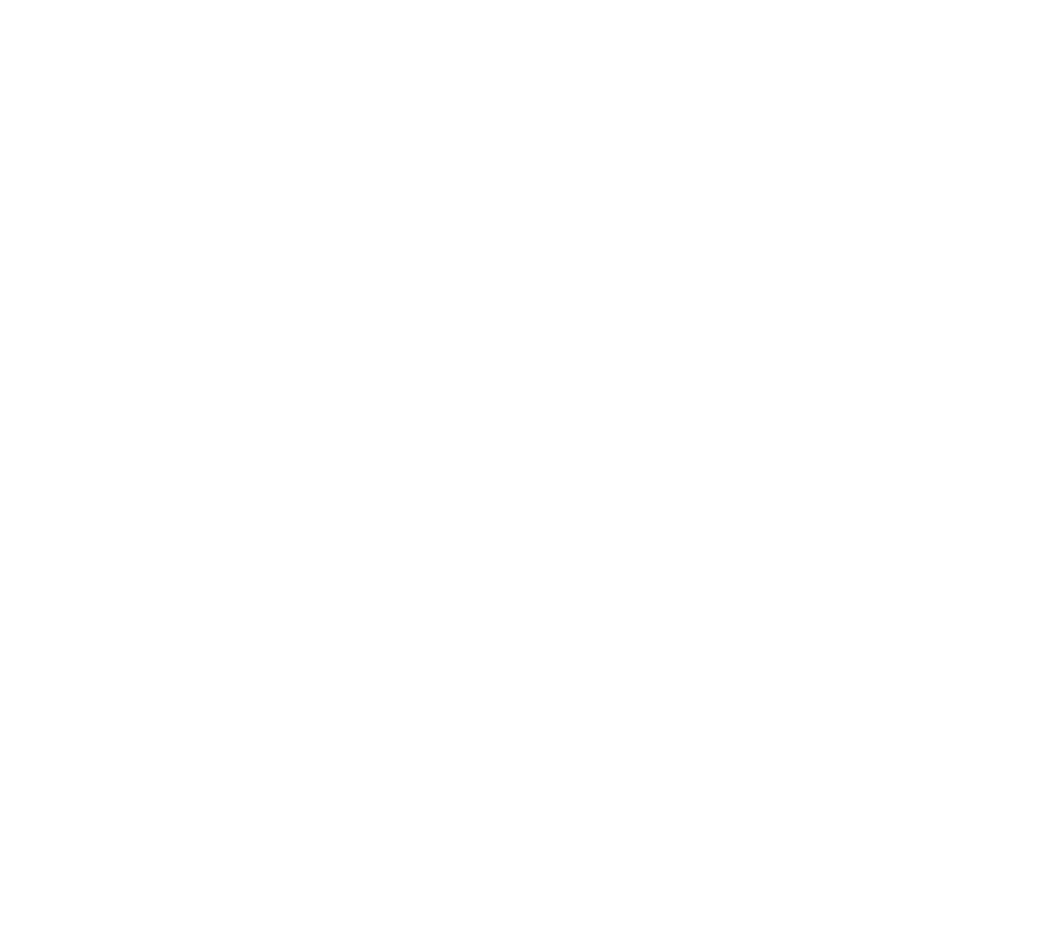
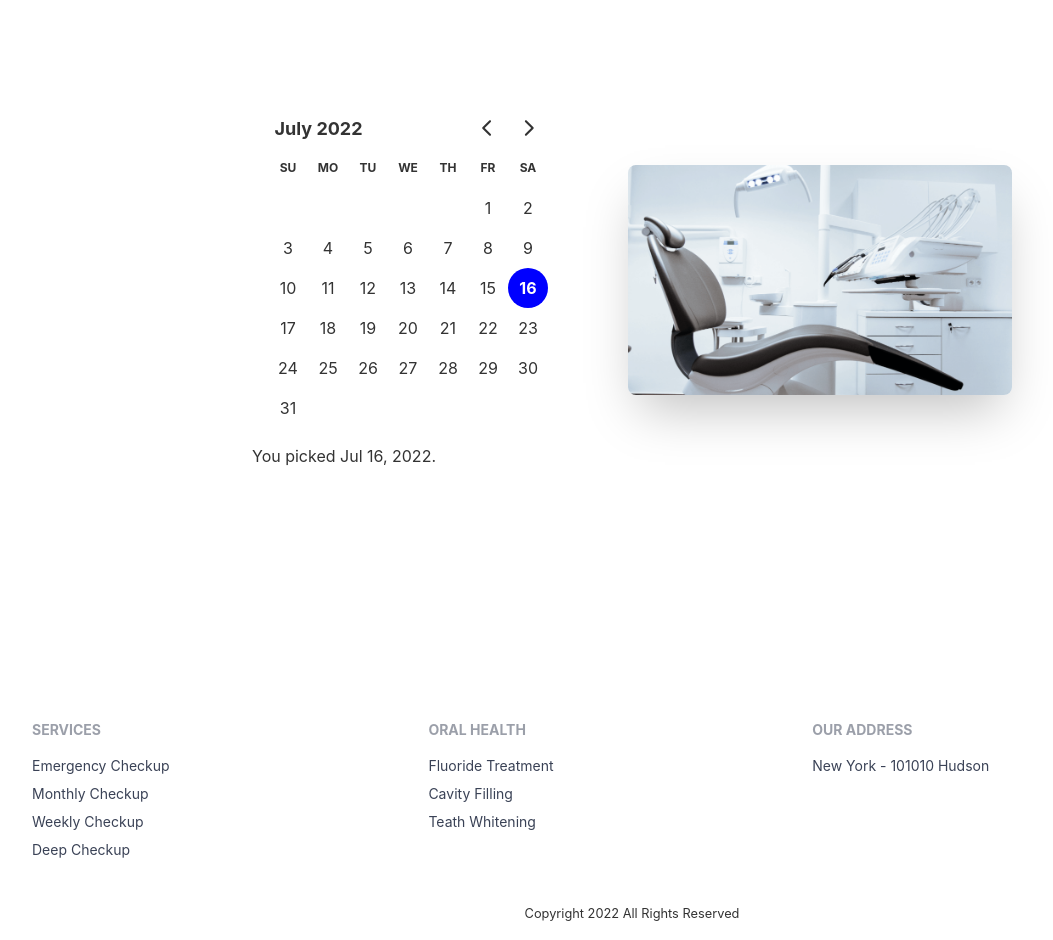
Before and after one commit to Eity2021/Doctor-Appoinment-project-Client, a React (Create React App) app: page /appointment in a window 1280 px wide. Shown: the part 200-1140 px from the top of the page, without its empty margins (8-1061 px from the left). Before the commit the page ends 800 px from the top, so only its background shows below. Built offline with nearby package versions, Linux system fonts and the light colour scheme.

Commit message:
appointmentBanner design complete $ install react day piker for calende $ create AvailableAppointment component

```diff
--- a/package.json
+++ b/package.json
@@ -7,7 +7,9 @@
     "@testing-library/react": "^13.3.0",
     "@testing-library/user-event": "^13.5.0",
     "daisyui": "^2.19.0",
+    "date-fns": "^2.28.0",
     "react": "^18.2.0",
+    "react-day-picker": "^8.0.7",
     "react-dom": "^18.2.0",
     "react-icons": "^4.4.0",
     "react-router-dom": "^6.3.0",
--- a/src/App.js
+++ b/src/App.js
@@ -1,19 +1,19 @@
-import { Route, Routes } from 'react-router-dom';
-import './App.css';
-import Home from './Doctor/Home/Home';
-import About from './Doctor/About/About';
-import Appointment from './Doctor/Appointment/Appointment';
-import Reviews from './Doctor/Reviews/Reviews';
-import ContactUs from './Doctor/ContactUs/ContactUs';
-import Login from './Doctor/Login/Login';
-import NotFound from './Doctor/NotFound/NotFound';
-
+import { Route, Routes } from "react-router-dom";
+import "./App.css";
+import Home from "./Doctor/Home/Home";
+import About from "./Doctor/About/About";
+import Appointment from "./Doctor/Appointment/Appointment";
+import Reviews from "./Doctor/Reviews/Reviews";
+import ContactUs from "./Doctor/ContactUs/ContactUs";
+import Login from "./Doctor/Login/Login";
+import NotFound from "./Doctor/NotFound/NotFound";
+import Header from "./Doctor/Share/Header/Header";
 
 function App() {
   return (
     <div>
-
-       <Routes>
+      <Header></Header>
+      <Routes>
         <Route path="/" element={<Home />} />
         <Route path="about" element={<About />} />
         <Route path="appointment" element={<Appointment />} />
--- a/src/Doctor/Appointment/Appointment.js
+++ b/src/Doctor/Appointment/Appointment.js
@@ -1,14 +1,15 @@
-import React from 'react';
-import Header from '../Share/Header/Header';
+import React from "react";
+import Footer from "../Share/Footer/Footer";
+import AppointmentBanner from "./AppointmentBanner/AppointmentBanner";
 
 const Appointment = () => {
-    return (
-        <div>
-            <Header></Header>
-               <h1>this is Appointment pag</h1>
+  return (
+    <div>
+      <AppointmentBanner></AppointmentBanner>
 
-        </div>
-    );
+      <Footer></Footer>
+    </div>
+  );
 };
 
 export default Appointment;
--- /dev/null
+++ b/src/Doctor/Appointment/AppointmentBanner/AppointmentBanner.js
@@ -0,0 +1,27 @@
+import React, { useState } from "react";
+import chair from "../../images/chair.png";
+import { DayPicker } from "react-day-picker";
+import "react-day-picker/dist/style.css";
+import { format } from "date-fns";
+const AppointmentBanner = () => {
+  const [date, setDate] = useState(new Date());
+  return (
+    <div>
+      <div class="hero min-h-screen ">
+        <div class="hero-content flex-col lg:flex-row-reverse">
+          <img
+            src={chair}
+            alt="chair"
+            class="  max-w-sm rounded-lg shadow-2xl"
+          />
+          <div className="mr-12">
+            <DayPicker mode="single" selected={date} onSelect={setDate} />
+            <p>You picked {format(date, "PP")}.</p>
+          </div>
+        </div>
+      </div>
+    </div>
+  );
+};
+
+export default AppointmentBanner;
--- /dev/null
+++ b/src/Doctor/Appointment/AvailableAppointment/AvailableAppointment.js
@@ -0,0 +1,11 @@
+import React from 'react';
+
+const AvailableAppointment = () => {
+    return (
+        <div>
+
+        </div>
+    );
+};
+
+export default AvailableAppointment;
--- a/src/Doctor/ContactUs/ContactUs.js
+++ b/src/Doctor/ContactUs/ContactUs.js
@@ -1,11 +1,48 @@
-import React from 'react';
+import React from "react";
+import Appointment from "../images/appointment.png";
+import PrimaryButton from "../Share/PrimaryButton/PrimaryButton";
+const ContactUs = () => {
+  return (
+    <section  className="bg-no-repeat"
+      style={{
+        background: `url(${Appointment})`,
 
-const ContactUs = () => {
-    return (
+      }}
+    >
+      <div className="text-center">
+        <div className="pt-12">
+          <h2 className="text-xl  font-bold text-secondary text-center mb-2  uppercase">
+            Contact Us
+          </h2>
+          <h1 className="text-3xl  text-info text-center mb-4">
+            Stay connected with us
+          </h1>
+        </div>
         <div>
-            <h1>this is contact page</h1>
+          <div>
+            <input
+              type="text"
+              placeholder="Email Address"
+              class="input w-full max-w-xs mb-3"
+            />
+          </div>
+          <div>
+            <input
+              type="text"
+              placeholder="Subject"
+              class="input w-full max-w-xs mb-3"
+            />
+          </div>
+          <div>
+            <textarea class="textarea  w-full max-w-xs" placeholder="your message "></textarea>
+          </div>
+          <div>
+            <PrimaryButton>Submit</PrimaryButton>
+          </div>
         </div>
-    );
+      </div>
+    </section>
+  );
 };
 
 export default ContactUs;
--- a/src/Doctor/Home/Banner/Banner.js
+++ b/src/Doctor/Home/Banner/Banner.js
@@ -1,13 +1,17 @@
 import React from "react";
 import chair from "../../images/chair.png"
 import PrimaryButton from './../../Share/PrimaryButton/PrimaryButton';
+import bg from "../../images/bg.png"
 const Banner = () => {
   return (
-    <div>
+    <div style = {{
+      background: `url(${bg})`,
+
+  }}>
       <div class="hero min-h-screen ">
         <div class="hero-content flex-col lg:flex-row-reverse ">
           <img
-            src={chair}
+            src={chair}  alt="chair"
             className="lg:max-w-xl  rounded-lg shadow-2xl "
           />
           <div>
--- a/src/Doctor/Home/Home.js
+++ b/src/Doctor/Home/Home.js
@@ -6,17 +6,20 @@ import Services from './Services/Services';
 import Dental from './Dental/Dental';
 import MakeAppointment from './MakeAppointment/MakeAppointment';
 import PatientsSay from './PatientsSay/PatientsSay';
+import ContactUs from './../ContactUs/ContactUs';
+import Footer from '../Share/Footer/Footer';
 
 const Home = () => {
   return (
     <div>
-      <Header></Header>
       <Banner></Banner>
       <Info></Info>
       <Services></Services>
       <Dental></Dental>
       <MakeAppointment></MakeAppointment>
       <PatientsSay></PatientsSay>
+      <ContactUs></ContactUs>
+      <Footer                    ></Footer>
     </div>
   );
 };
--- a/src/Doctor/Home/Info/Info.js
+++ b/src/Doctor/Home/Info/Info.js
@@ -16,7 +16,7 @@ const Info = () => {
         carTitle="Visit our location"
         cardInfo="Brooklyn, NY 10036, United States"
         img={marker}
-        bgColor="bg-accent"
+        bgColor="bg-[#3A4256]"
       ></InfoCard>
       <InfoCard
         carTitle="Contact Us now"
--- /dev/null
+++ b/src/Doctor/Share/Footer/Footer.js
@@ -0,0 +1,39 @@
+import React from "react";
+import footer from "../../images/footer.png"
+const Footer = () => {
+  return (
+   <div>
+     <footer    style={{
+        background: `url(${footer})`,
+        backgroundPosition: "cover",
+        backgroundRepeat: 'no-repeat',
+      }} class="footer p-10  text-success">
+      <div>
+
+          <span class="footer-title">Services</span>
+          <a class="link link-hover">Emergency Checkup</a>
+          <a class="link link-hover">Monthly Checkup</a>
+          <a class="link link-hover">Weekly Checkup</a>
+          <a class="link link-hover">Deep Checkup</a>
+        </div>
+        <div>
+          <span class="footer-title">ORAL HEALTH</span>
+          <a class="link link-hover">Fluoride Treatment</a>
+          <a class="link link-hover">Cavity Filling</a>
+          <a class="link link-hover">Teath Whitening</a>
+
+        </div>
+        <div>
+          <span class="footer-title">OUR ADDRESS</span>
+          <a class="link link-hover">New York - 101010 Hudson</a>
+
+        </div>
+    </footer>
+     <div className="text-center mb-4">
+     <small>Copyright 2022 All Rights Reserved</small>
+ </div>
+   </div>
+  );
+};
+
+export default Footer;
--- a/tailwind.config.js
+++ b/tailwind.config.js
@@ -18,6 +18,7 @@ module.exports = {
           "base-100": "#ffffff",
           "info": "#fff",
           "success": "#3A4256",
+
         },
       },
 
```
Also changed, not shown: 1 other file (tests, documents, lock files or other folders).
